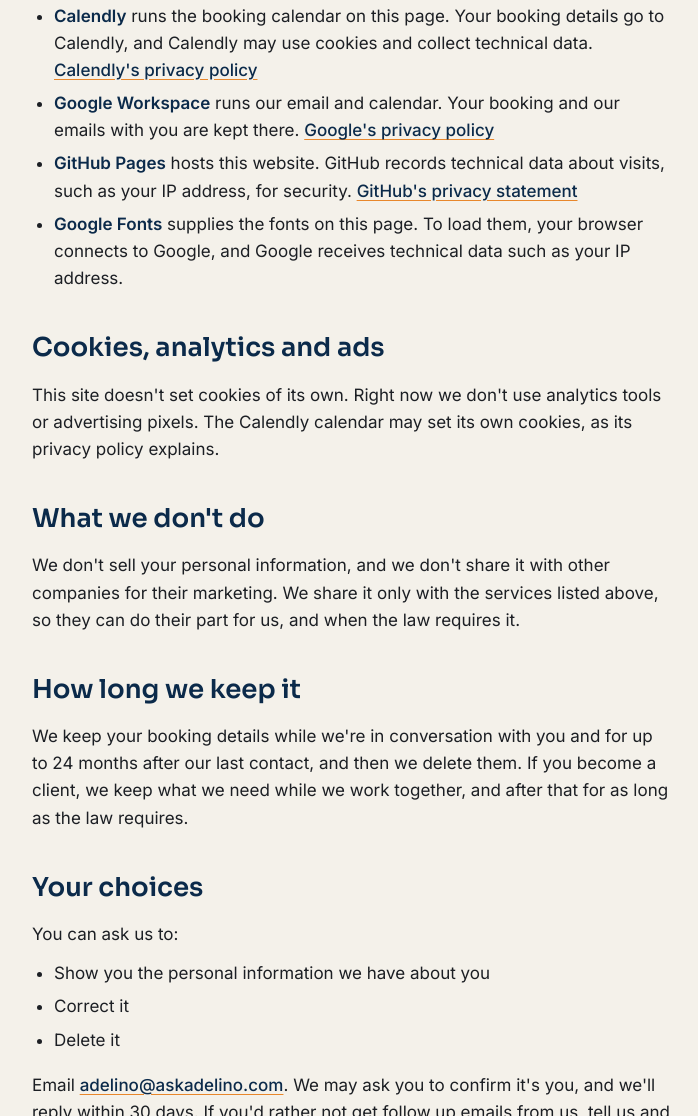
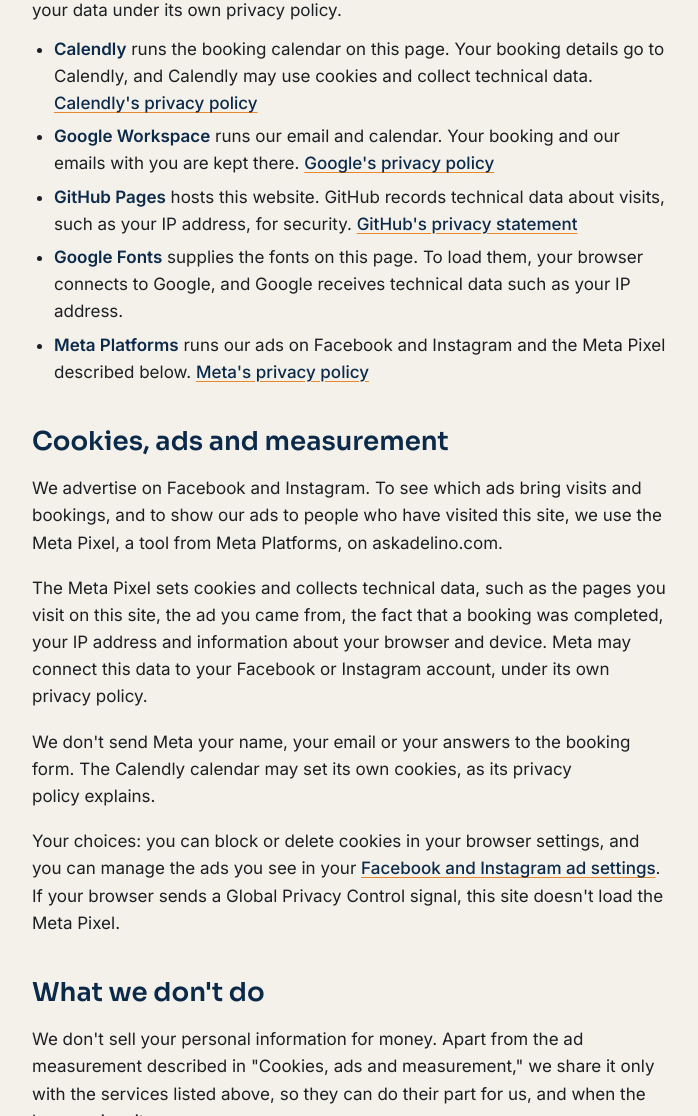
Before and after one commit to Adelinogh/adelinogh.github.io, a plain HTML site: page privacy/index.html in a window 1280 px wide. Shown: the part 1684-2800 px from the top of the page, without its empty margins (80-778 px from the left). Drawn offline with Linux system fonts and the light colour scheme.

Commit message:
Update privacy policy for Meta Pixel

```diff
--- a/privacy/index.html
+++ b/privacy/index.html
@@ -32,6 +32,7 @@
 <link rel="preconnect" href="https://fonts.gstatic.com" crossorigin>
 <link rel="stylesheet" href="https://fonts.googleapis.com/css2?family=Inter:wght@400;500;600&family=Sora:wght@600;700&display=swap">
 <link rel="stylesheet" href="/assets/site.css">
+<script src="/assets/meta-pixel.js"></script>
 </head>
 <body class="simple">
 
@@ -70,7 +71,7 @@
 
   <div class="wrap prose policy">
     <h1>Privacy Policy</h1>
-    <p class="updated">Last updated: November 18, 2026</p>
+    <p class="updated">Last updated: November 19, 2026</p>
     <p>This page explains, in plain English, what information we collect on askadelino.com, why we collect it and what we do with it. We follow applicable laws.</p>
 
     <h2>Who we are</h2>
@@ -100,6 +101,7 @@
       <li>Send you a short written summary by email within 24 hours after the call</li>
       <li>Reply to you and follow up on our conversation</li>
       <li>Understand where our bookings come from</li>
+      <li>Measure our ads and show them to people who have visited this site</li>
     </ul>
 
     <h2>We don't record calls</h2>
@@ -112,13 +114,17 @@
       <li><strong>Google Workspace</strong> runs our email and calendar. Your booking and our emails with you are kept there. <a href="https://policies.google.com/privacy" rel="noopener" target="_blank">Google's privacy policy</a></li>
       <li><strong>GitHub Pages</strong> hosts this website. GitHub records technical data about visits, such as your IP address, for security. <a href="https://docs.github.com/en/site-policy/privacy-policies/github-general-privacy-statement" rel="noopener" target="_blank">GitHub's privacy statement</a></li>
       <li><strong>Google Fonts</strong> supplies the fonts on this page. To load them, your browser connects to Google, and Google receives technical data such as your IP address.</li>
+      <li><strong>Meta Platforms</strong> runs our ads on Facebook and Instagram and the Meta Pixel described below. <a href="https://www.facebook.com/privacy/policy/" rel="noopener" target="_blank">Meta's privacy policy</a></li>
     </ul>
 
-    <h2>Cookies, analytics and ads</h2>
-    <p>This site doesn't set cookies of its own. Right now we don't use analytics tools or advertising pixels. The Calendly calendar may set its own cookies, as its privacy policy explains.</p>
+    <h2>Cookies, ads and measurement</h2>
+    <p>We advertise on Facebook and Instagram. To see which ads bring visits and bookings, and to show our ads to people who have visited this site, we use the Meta Pixel, a tool from Meta Platforms, on askadelino.com.</p>
+    <p>The Meta Pixel sets cookies and collects technical data, such as the pages you visit on this site, the ad you came from, the fact that a booking was completed, your IP address and information about your browser and device. Meta may connect this data to your Facebook or Instagram account, under its own privacy policy.</p>
+    <p>We don't send Meta your name, your email or your answers to the booking form. The Calendly calendar may set its own cookies, as its privacy policy explains.</p>
+    <p>Your choices: you can block or delete cookies in your browser settings, and you can manage the ads you see in your <a href="https://www.facebook.com/adpreferences/" rel="noopener" target="_blank">Facebook and Instagram ad settings</a>. If your browser sends a Global Privacy Control signal, this site doesn't load the Meta Pixel.</p>
 
     <h2>What we don't do</h2>
-    <p>We don't sell your personal information, and we don't share it with other companies for their marketing. We share it only with the services listed above, so they can do their part for us, and when the law requires it.</p>
+    <p>We don't sell your personal information for money. Apart from the ad measurement described in "Cookies, ads and measurement," we share it only with the services listed above, so they can do their part for us, and when the law requires it.</p>
 
     <h2>How long we keep it</h2>
     <p>We keep your booking details while we're in conversation with you and for up to 24 months after our last contact, and then we delete them. If you become a client, we keep what we need while we work together, and after that for as long as the law requires.</p>
@@ -140,7 +146,7 @@
     <p>Our services are for business owners and are not meant for anyone under 18. We don't knowingly collect information from anyone under 18. If you think a minor has booked a call, email us and we'll delete it.</p>
 
     <h2>Changes to this policy</h2>
-    <p>We may add new tools later, such as one for email newsletters or one to measure our ads. If we do, we'll update this policy before we start using them. Each update changes the date at the top of this page.</p>
+    <p>We may add new tools later, such as one for email newsletters. If we do, we'll update this policy before we start using them. Each update changes the date at the top of this page.</p>
 
     <h2>Contact</h2>
     <p class="contact-block">Prosperite Investments and Consulting LLC<br>Boston, Massachusetts<br><a href="mailto:adelino@askadelino.com">adelino@askadelino.com</a></p>
```
